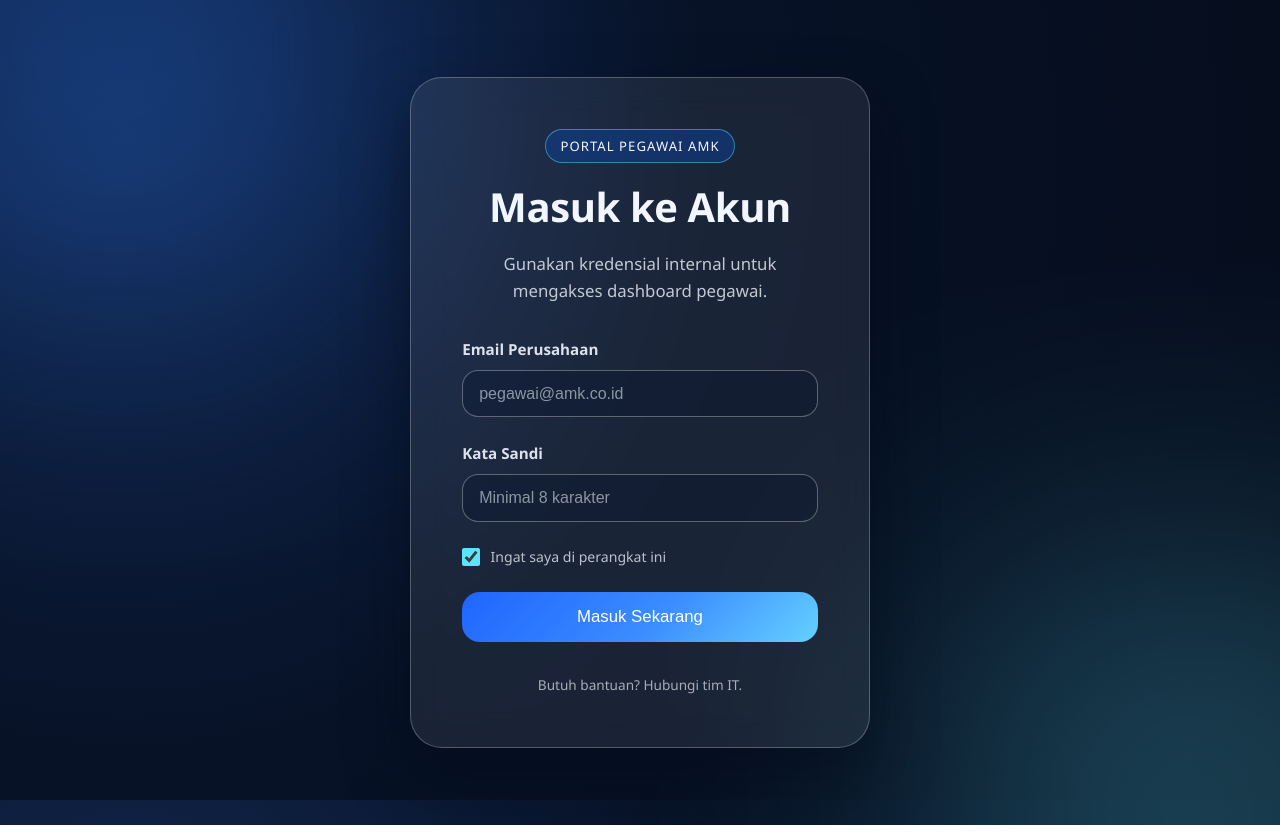
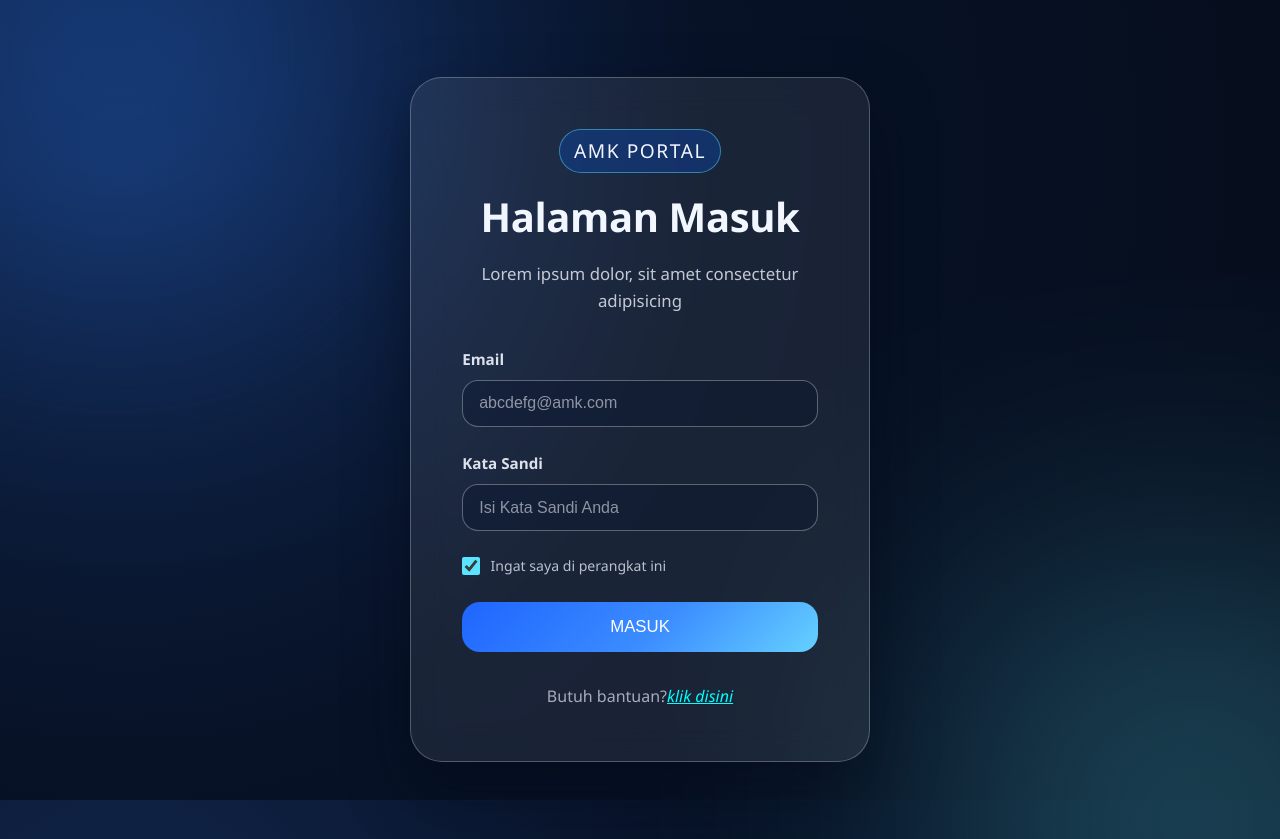
Before and after one commit to velasian/FE-AMK, a Vue app: page / in a window 1280 px wide. Built offline with nearby package versions, Linux system fonts and the light colour scheme.

Commit message:
WIP: perbaikan LoginView & update package

```diff
--- a/src/views/LoginView.vue
+++ b/src/views/LoginView.vue
@@ -36,18 +36,18 @@ const handleLogin = async () => {
 
     <div class="auth-card" aria-labelledby="login-title">
       <div class="auth-card__brand">
-        <span class="auth-card__chip">Portal Pegawai AMK</span>
-        <h1 id="login-title">Masuk ke Akun</h1>
-        <p>Gunakan kredensial internal untuk mengakses dashboard pegawai.</p>
+        <span class="auth-card__chip">AMK Portal</span>
+        <h1 id="login-title">Halaman Masuk</h1>
+        <p>Lorem ipsum dolor, sit amet consectetur adipisicing</p>
       </div>
 
       <form class="auth-form" @submit.prevent="handleLogin">
         <label class="auth-form__field">
-          <span>Email Perusahaan</span>
+          <span>Email</span>
           <input
             v-model="form.email"
             type="email"
-            placeholder="pegawai@amk.co.id"
+            placeholder="abcdefg@amk.com"
             required
             autocomplete="username"
           />
@@ -58,7 +58,7 @@ const handleLogin = async () => {
           <input
             v-model="form.password"
             type="password"
-            placeholder="Minimal 8 karakter"
+            placeholder="Isi Kata Sandi Anda"
             minlength="8"
             required
             autocomplete="current-password"
@@ -72,7 +72,7 @@ const handleLogin = async () => {
 
         <!-- Kirim `form.email` dan `form.password` dari sini ke login Laravel Sanctum. -->
         <button class="auth-form__submit" type="submit" :disabled="isLoading">
-          <span v-if="!isLoading">Masuk Sekarang</span>
+          <span v-if="!isLoading">MASUK</span>
           <span v-else>Memverifikasi...</span>
         </button>
       </form>
@@ -80,7 +80,7 @@ const handleLogin = async () => {
       <p v-if="feedback" class="auth-card__feedback">{{ feedback }}</p>
 
       <footer class="auth-card__footer">
-        <span>Butuh bantuan? Hubungi tim IT.</span>
+        <span>Butuh bantuan?<a href="https://api.whatsapp.com/send/?phone=%2B6285173088119&text&type=phone_number&app_absent=0" style="color:aqua; font-style:italic;">klik disini</a></span>
       </footer>
     </div>
   </div>
@@ -153,7 +153,7 @@ const handleLogin = async () => {
   border-radius: 999px;
   background: rgba(16, 63, 145, 0.55);
   border: 1px solid rgba(91, 228, 255, 0.45);
-  font-size: 0.82rem;
+  font-size: 1.2rem;
   letter-spacing: 0.08em;
   text-transform: uppercase;
 }
@@ -261,7 +261,7 @@ const handleLogin = async () => {
 
 .auth-card__footer {
   text-align: center;
-  font-size: 0.85rem;
+  font-size: 1rem;
   color: rgba(242, 246, 255, 0.65);
 }
 
```
